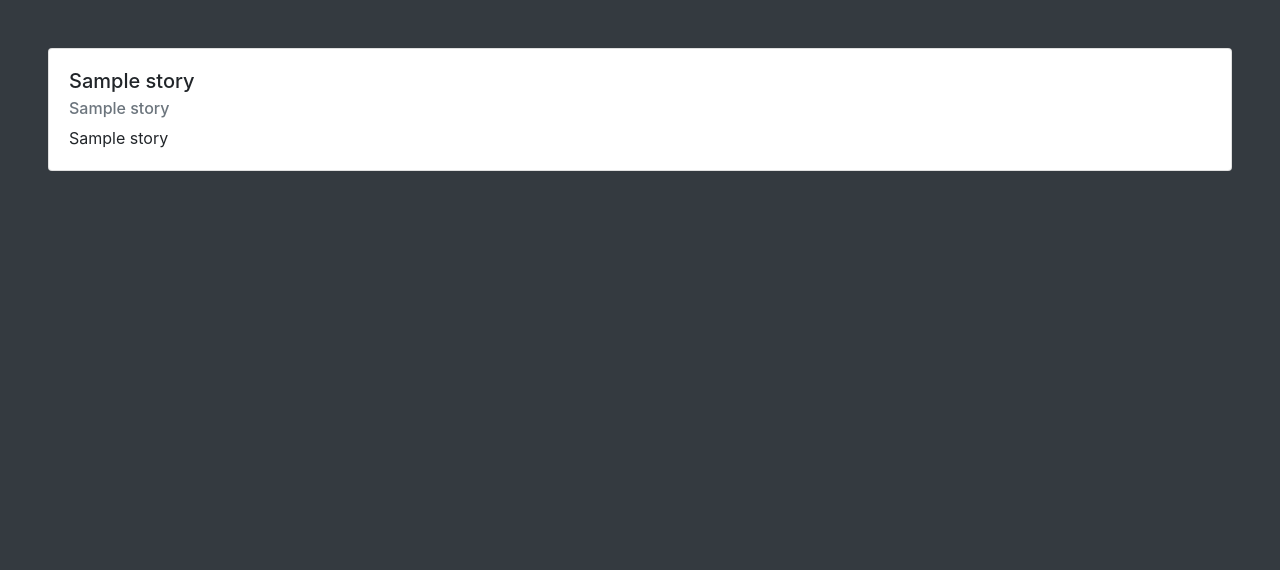
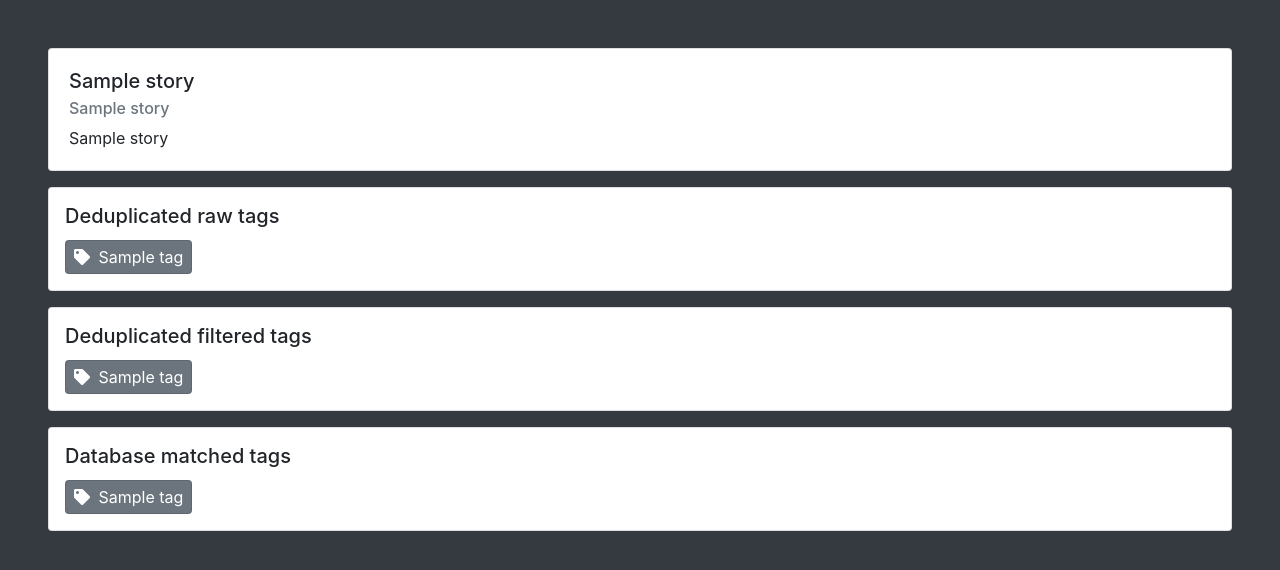
Before and after one commit to seanwmitchell/final_project_ml_bootcamp, a Flask app: template templates/show.html in a window 1280 px wide. Shown: the top 570 px of the page. Run offline with Flask 2, Linux system fonts and the light colour scheme; the template is opened without the code that fills it: most values are stand-ins (such as "Sample title", 1, 10 or a date in 2020); some libraries are stand-ins or nearby versions.

Commit message:
First version

```diff
--- a/app.py
+++ b/app.py
@@ -6,6 +6,10 @@ from db_admin import db_check
 import psycopg2
 from psycopg2 import sql
 from psycopg2.extensions import ISOLATION_LEVEL_AUTOCOMMIT
+import spacy
+nlp = spacy.load("en_core_web_sm")
+from bs4 import BeautifulSoup
+import inflection
 
 # with open('/etc/config.json') as config_file:
 #     config = json.load(config_file)
@@ -57,14 +61,46 @@ def show(story_id):
 
     cur = conn.cursor()
     query = f"""
-    SELECT * FROM stories WHERE id = %s;
+    SELECT * FROM stories WHERE id = {int(story_id)};
     """
-    val = (story_id)
-    cur.execute(query, val)
-    stories = cur.fetchall()
+    cur.execute(query)
+    story = cur.fetchall()[0]
+
+    corpora = story[1] + ". " + story[2] + ". " + story[3]
+
+    corpora_sans_html = BeautifulSoup(corpora, "lxml").text
+
+    final_corpora = corpora_sans_html.replace("'","").replace('"',"").replace('(',"").replace(')',"")
+
+    doc = nlp(final_corpora)
+
+    # Filter down to raw named entities
+    raw_tags = []
+    raw_tags = set(ent.text for ent in doc.ents)
+
+    # Iterate through named entities
+    filtered_tags = set()
+    for ent in doc.ents:
+
+         # Filter our unneeded named entities
+        if ent.label_ == "ORG" or ent.label_ == "CARDINAL" and ent.label_ == "PERSON":
+
+            # Singularize the word
+            # word = inflection.singularize(ent.text)
+            word = ent.text
+
+            # Capitalize the first letter without impacting the rest
+            filtered_tags.add(word[0].capitalize() + word[1:])
+
+    matched_tags = set()
+    for tag in raw_tags:
+        cur.execute(f"SELECT COUNT(*) FROM tags WHERE name = '{tag}';")
+        if cur.fetchall()[0][0] > 0:
+            matched_tags.add(tag)
+
     conn.close()
 
-    return render_template('show.html', stories=stories)
+    return render_template('show.html', story=story, raw_tags=raw_tags, filtered_tags=filtered_tags, matched_tags=matched_tags)
 
 if __name__ == '__main__':
     application.run(debug=True)
--- a/db_admin.py
+++ b/db_admin.py
@@ -52,5 +52,10 @@ def create_table():
             intro VARCHAR(255),
             body TEXT
             );"""))
+    cur = conn.cursor()
+    cur.execute(sql.SQL("""CREATE TABLE tags(
+            id SERIAL PRIMARY KEY,
+            name VARCHAR(255)
+            );"""))
     conn.close()
     print("***** table setup.")
--- a/templates/index.html
+++ b/templates/index.html
@@ -28,7 +28,7 @@
             </div>
             <div class="form-group">
               <label>Body</label>
-              <textarea class="form-control" rows="40" name="body"></textarea>
+              <textarea class="form-control" rows="20" name="body"></textarea>
             </div>
             <button type="submit" class="btn btn-primary mb-2">Create</button>
           </form>
--- a/templates/show.html
+++ b/templates/show.html
@@ -4,6 +4,7 @@
   <meta charset="utf-8">
   <title>Auto tagging</title>
   <link rel="stylesheet" href="https://maxcdn.bootstrapcdn.com/bootstrap/4.0.0/css/bootstrap.min.css" integrity="sha384-Gn5384xqQ1aoWXA+058RXPxPg6fy4IWvTNh0E263XmFcJlSAwiGgFAW/dAiS6JXm" crossorigin="anonymous">
+  <link rel="stylesheet" href="https://cdnjs.cloudflare.com/ajax/libs/font-awesome/5.12.0-1/css/all.min.css" crossorigin="anonymous">
   <style>
     font-family: 'Roboto', sans-serif;
     letter-spacing: -0.04em;
@@ -12,18 +13,52 @@
 <body class="bg-dark p-5">
   <div>
     <div>
-      {% for story in stories %}
-      <div class="card w-100">
+      <div class="card w-100 mb-3">
         <div class="card-body">
           <h5 class="card-title">{{ story[1] }}</h5>
           <h6 class="card-subtitle mb-2 text-muted">{{ story[2] }}</h6>
           <p class="card-text">{{ story[3] }}</p>
         </div>
       </div>
+      <div class="card pt-3 pl-3 mb-3">
+        <h5 class="card-title">Deduplicated raw tags</h5>
+        <div class="d-flex flex-wrap">
+      {% for tag in raw_tags %}
+      <div class="card mr-3 mb-3 bg-secondary">
+
+        <div class="text-white px-2 py-1">
+          <i class="fas fa-tag mr-1"></i> {{ tag }}
+        </div>
+      </div>
       {% endfor %}
+      </div>
+    </div>
+    <div class="card pt-3 pl-3 mb-3">
+      <h5 class="card-title">Deduplicated filtered tags</h5>
+      <div class="d-flex flex-wrap">
+    {% for tag in filtered_tags %}
+    <div class="card mr-3 mb-3 bg-secondary">
+      <div class="text-white px-2 py-1">
+        <i class="fas fa-tag mr-1"></i> {{ tag }}
+      </div>
+    </div>
+    {% endfor %}
+    </div>
+    </div>
+    <div class="card pt-3 pl-3">
+      <h5 class="card-title">Database matched tags</h5>
+      <div class="d-flex flex-wrap">
+    {% for tag in matched_tags %}
+    <div class="card mr-3 mb-3 bg-secondary">
+      <div class="text-white px-2 py-1">
+        <i class="fas fa-tag mr-1"></i> {{ tag }}
+      </div>
+    </div>
+    {% endfor %}
     </div>
   </div>
-  <script src="https://kit.fontawesome.com/0d98899145.js" crossorigin="anonymous"></script>
+    </div>
+  </div>
   <script src="https://code.jquery.com/jquery-3.4.1.slim.min.js" integrity="sha384-J6qa4849blE2+poT4WnyKhv5vZF5SrPo0iEjwBvKU7imGFAV0wwj1yYfoRSJoZ+n" crossorigin="anonymous"></script>
   <script src="https://cdn.jsdelivr.net/npm/popper.js@1.16.0/dist/umd/popper.min.js" integrity="sha384-Q6E9RHvbIyZFJoft+2mJbHaEWldlvI9IOYy5n3zV9zzTtmI3UksdQRVvoxMfooAo" crossorigin="anonymous"></script>
   <script src="https://maxcdn.bootstrapcdn.com/bootstrap/4.0.0/js/bootstrap.min.js" integrity="sha384-JZR6Spejh4U02d8jOt6vLEHfe/JQGiRRSQQxSfFWpi1MquVdAyjUar5+76PVCmYl" crossorigin="anonymous"></script>
```
